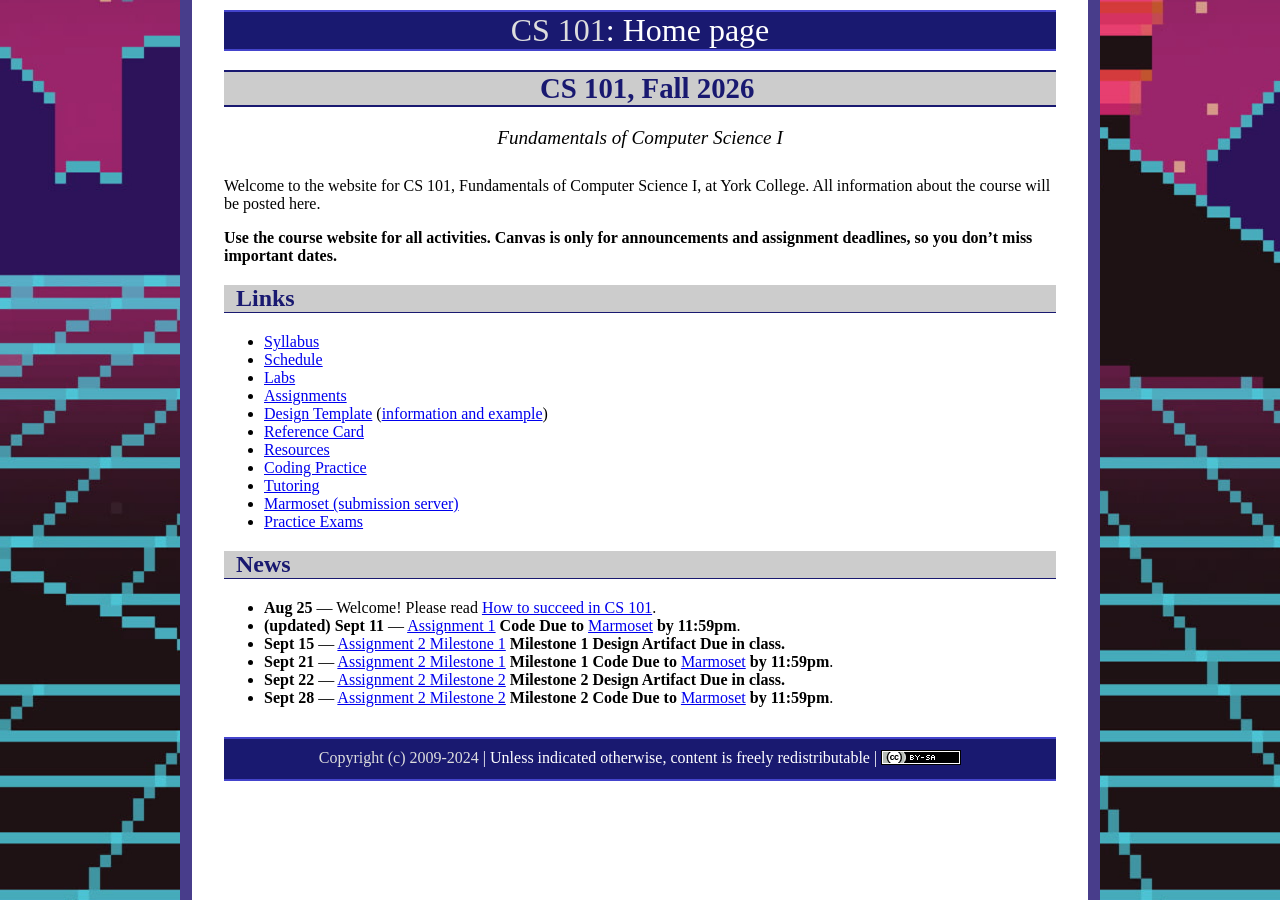
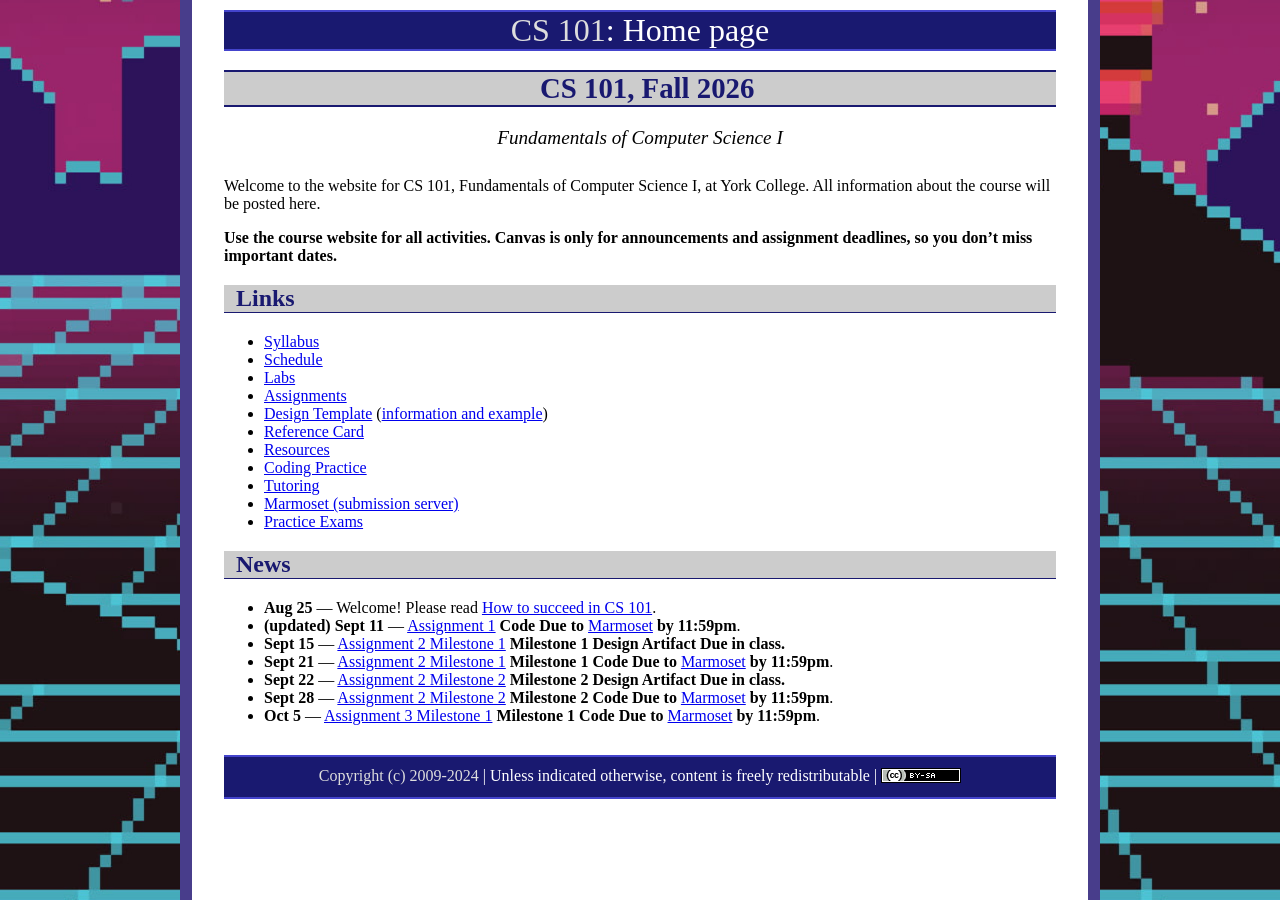
Before and after one commit to ycpcs/cs101-fall2026, a Jekyll site: the page built from index.md, in a window 1280 px wide. Built offline with Jekyll 4.4.1, drawn with Linux system fonts in a browser that asks for light colours.

Commit message:
Update index.md

```diff
--- a/index.md
+++ b/index.md
@@ -33,6 +33,7 @@ Welcome to the website for CS 101, Fundamentals of Computer Science I, at York C
 * **Sept 21** &mdash; [Assignment 2 Milestone 1](assign/assign02.html) **Milestone 1 Code Due to** [Marmoset](https://cs.ycp.edu/marmoset) **by 11:59pm**.
 * **Sept 22** &mdash; [Assignment 2 Milestone 2](assign/assign02.html) **Milestone 2 Design Artifact Due in class.**
 * **Sept 28** &mdash; [Assignment 2 Milestone 2](assign/assign02.html) **Milestone 2 Code Due to** [Marmoset](https://cs.ycp.edu/marmoset) **by 11:59pm**.
+* **Oct 5** &mdash; [Assignment 3 Milestone 1](assign/assign03.html) **Milestone 1 Code Due to** [Marmoset](https://cs.ycp.edu/marmoset) **by 11:59pm**.
 
 
 <!--
```
